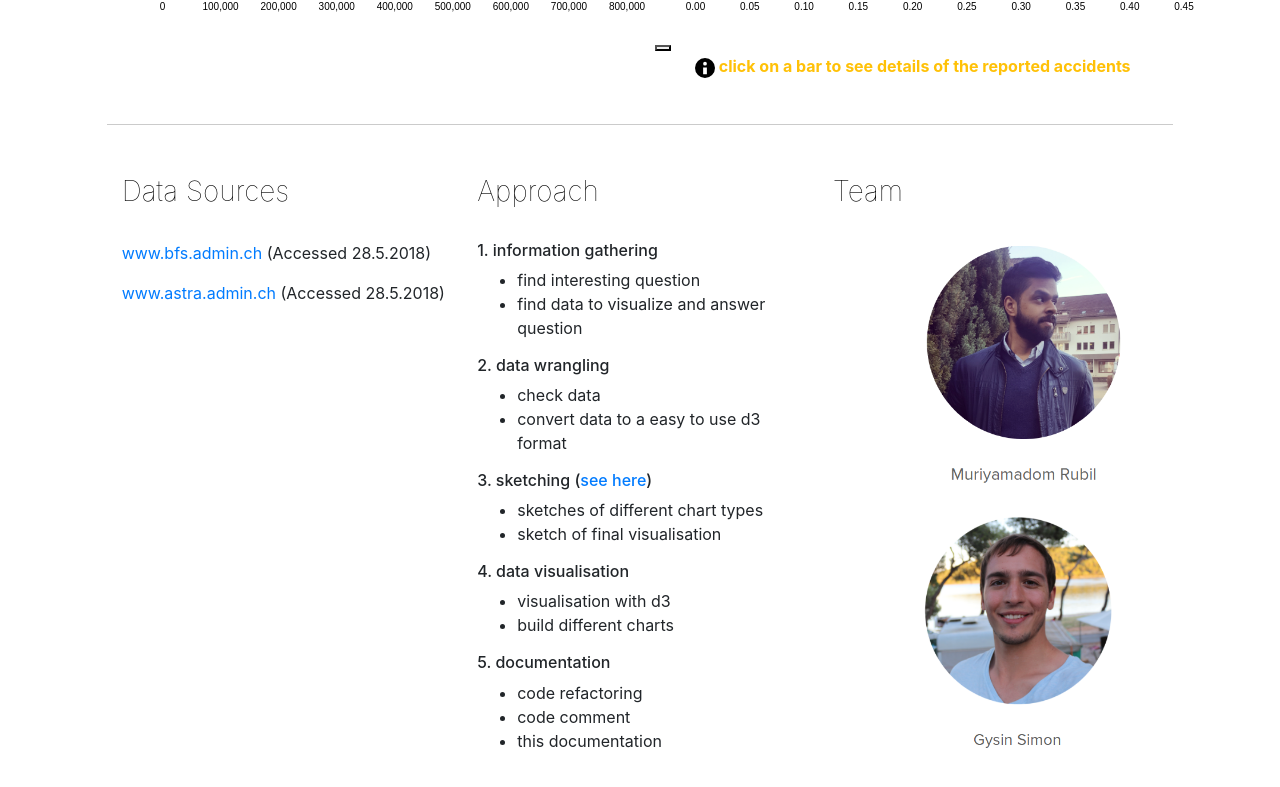
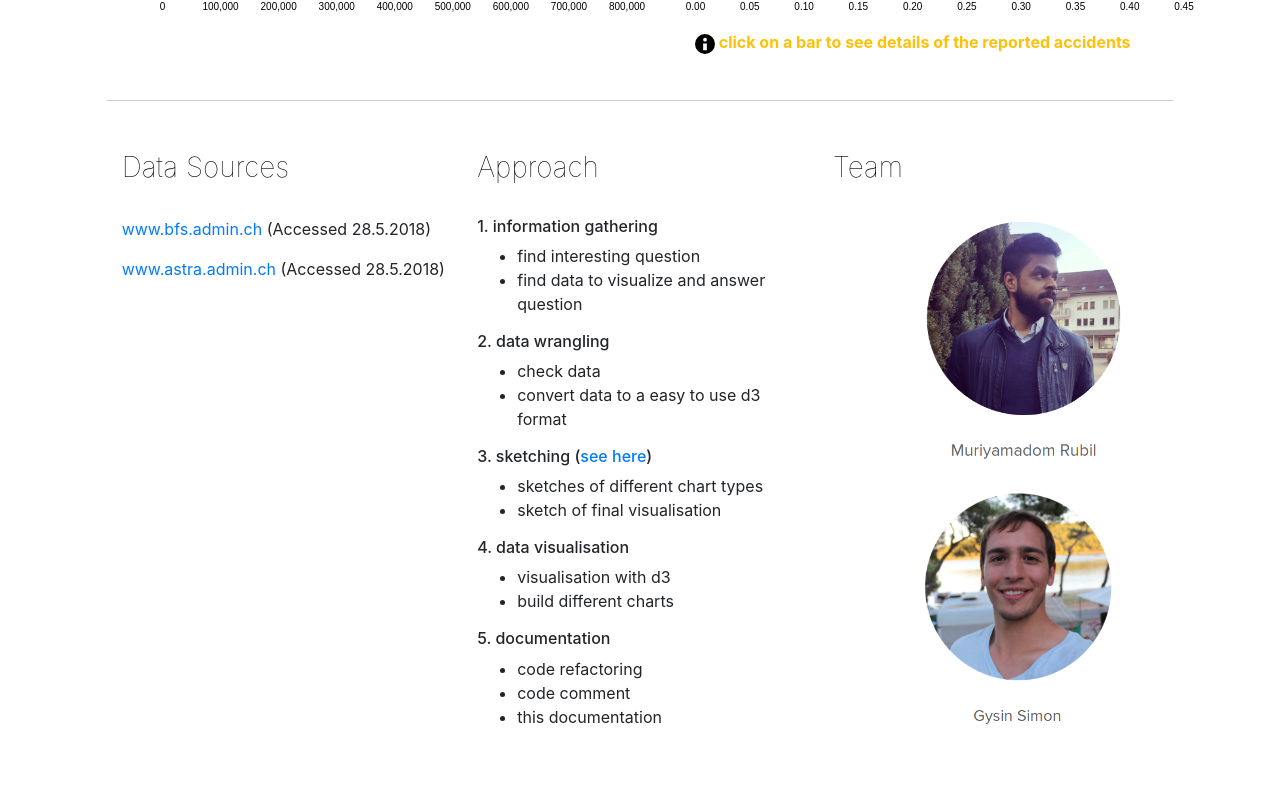
Before and after one commit to rubilm/ivis, a plain HTML site: page index.html in a window 1280 px wide. Shown: the part 1379-2166 px from the top of the page. Drawn offline with nearby package versions, Linux system fonts and the light colour scheme.

Commit message:
fixed bug

```diff
--- a/index.html
+++ b/index.html
@@ -86,7 +86,6 @@
                                 </div>
                             </div>
                         </div>
-                        <button id="button"></button>
                         <p class="text-warning">
                             <img src="src/img/infotick.svg" width="auto" height="20px"/><b> click on a bar to see details of the reported accidents</b>
                         </p>
```
